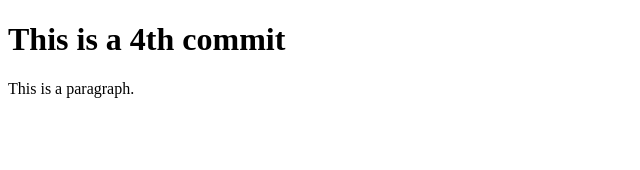
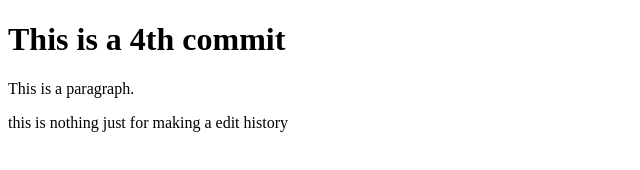
Before and after one commit to ahmedadib18/emni, a plain HTML site: page index.html in a window 1280 px wide. Shown: the whole page, without its empty margins (0-640 px from the left). Drawn offline with Linux system fonts and the light colour scheme.

Commit message:
commit for branches

```diff
--- a/index.html
+++ b/index.html
@@ -7,6 +7,7 @@
 
 <h1>This is a 4th commit</h1>
 <p>This is a paragraph.</p>
+<p>this is nothing just for making a edit history</p>
 
 </body>
 </html>
```
